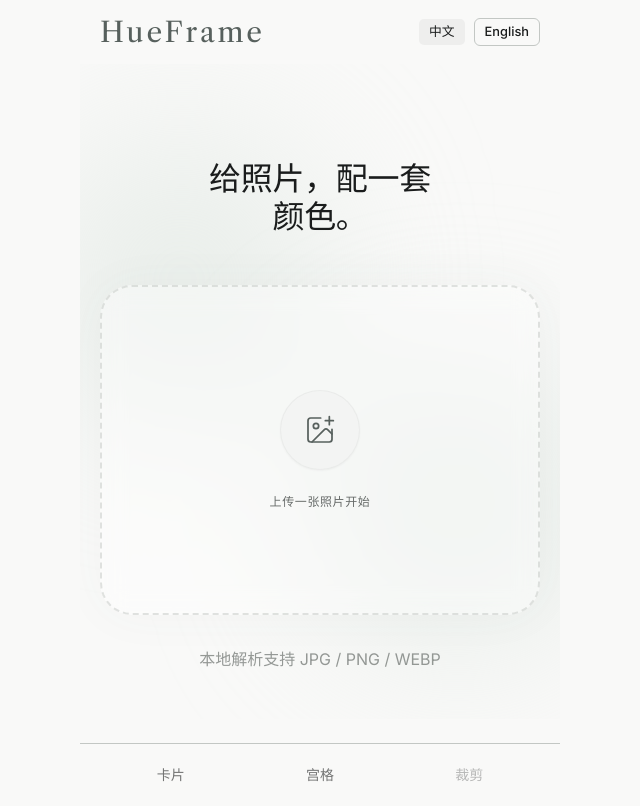
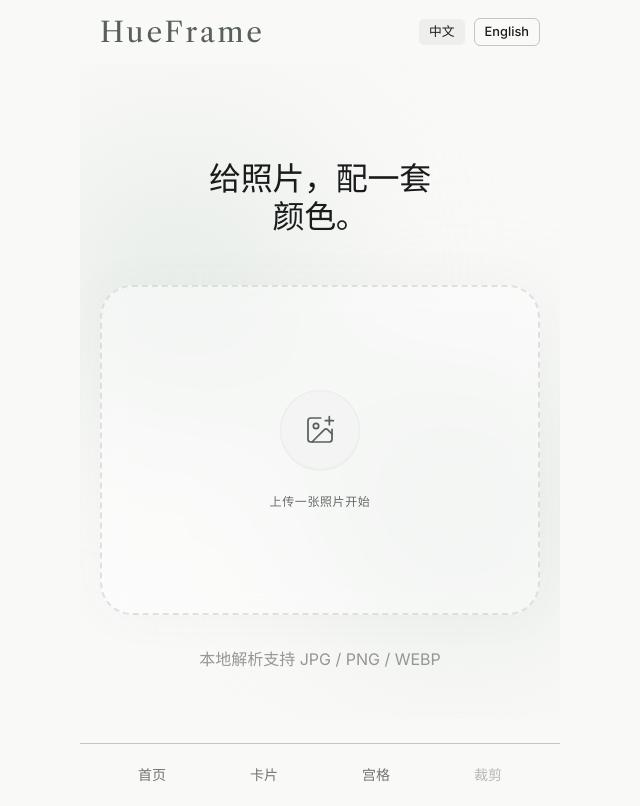
Before and after one commit to leo-306/HueFrame, a React (Vite) app: page / in a window 1280 px wide. Shown: the whole page, without its empty margins (320-960 px from the left). Built offline with nearby package versions, Linux system fonts and the light colour scheme; what color-thief-browser would draw is missing.

Commit message:
feat: add 首页 tab to BottomNav

```diff
--- a/src/components/BottomNav.tsx
+++ b/src/components/BottomNav.tsx
@@ -1,6 +1,6 @@
 import { Tabs, TabsList, TabsTrigger } from './ui/tabs'
 
-export type AppTab = 'card' | 'grid' | 'crop'
+export type AppTab = 'home' | 'card' | 'grid' | 'crop'
 
 interface TabOption {
   id: AppTab
@@ -9,6 +9,7 @@ interface TabOption {
 }
 
 const TABS: TabOption[] = [
+  { id: 'home', label: '首页' },
   { id: 'card', label: '卡片' },
   { id: 'grid', label: '宫格' },
   { id: 'crop', label: '裁剪', disabled: true },
```
Also changed, not shown: 1 other file (tests, documents, lock files or other folders).
